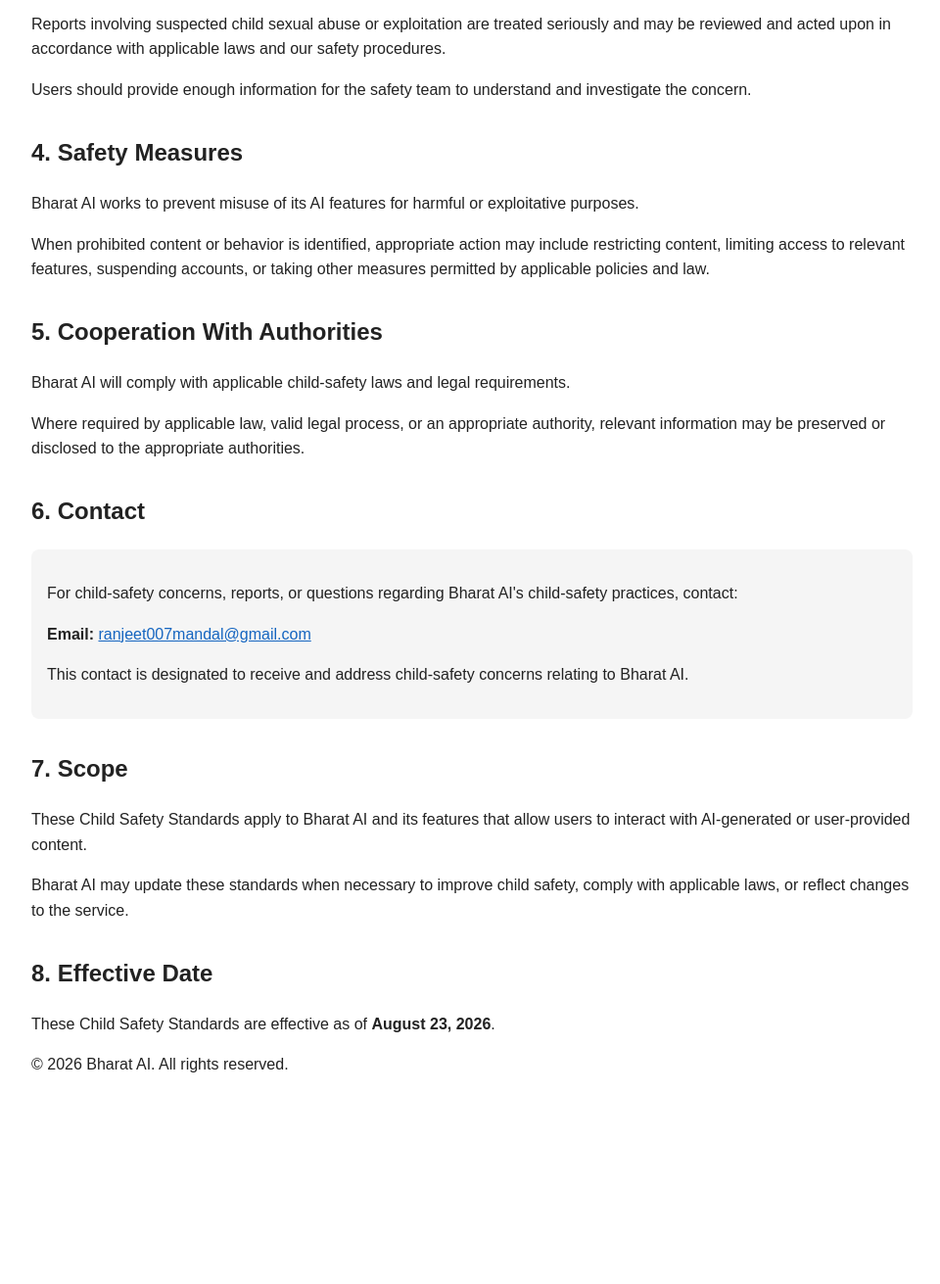
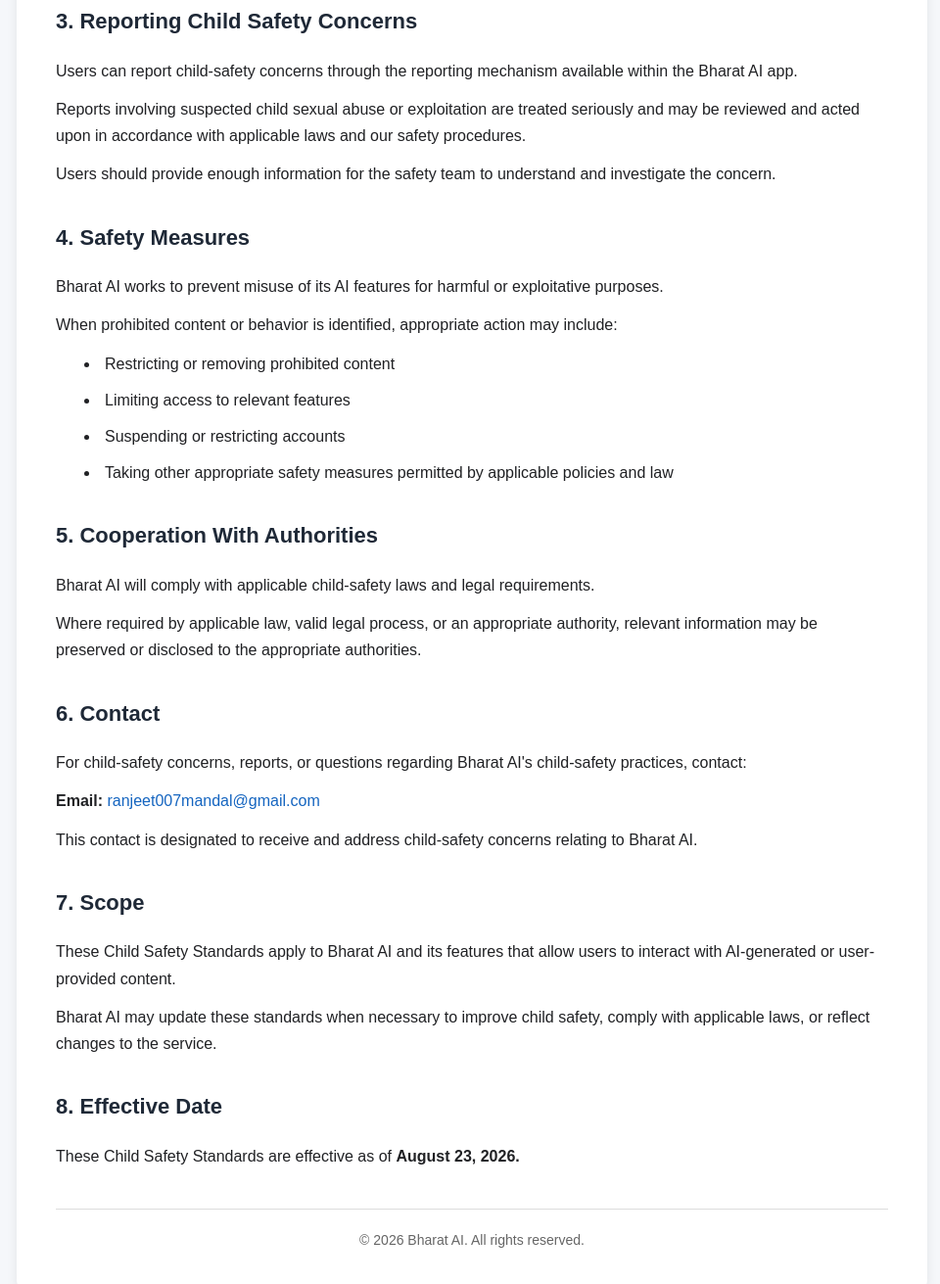
Before and after one commit to princemandal7759-creator/bharat-ai-privacy, a plain HTML site: page child-safety.html in a window 1280 px wide. Shown: the part 794-2105 px from the top of the page at 98% size, without its empty margins (158-1118 px from the left). Before the commit the page ends 1950 px from the top, so only its background shows below. Drawn offline with Linux system fonts and the light colour scheme.

Commit message:
Revise child safety standards HTML layout and styles
Updated the HTML structure and styling for child safety standards page, enhancing layout and readability.

```diff
--- a/child-safety.html
+++ b/child-safety.html
@@ -3,53 +3,105 @@
 <head>
   <meta charset="UTF-8">
   <meta name="viewport" content="width=device-width, initial-scale=1.0">
+
   <title>Bharat AI — Child Safety Standards</title>
-    <meta name="description" content="Bharat AI Child Safety Standards and CSAE prevention policy.">
+
   <style>
     body {
-            font-family: Arial, sans-serif;
-            line-height: 1.6;
-            max-width: 900px;
-            margin: 0 auto;
-            padding: 40px 20px;
-            color: #222;
-            background: #fff;
+      margin: 0;
+      padding: 0;
+      font-family: Arial, Helvetica, sans-serif;
+      background: #f5f7fa;
+      color: #202124;
+      line-height: 1.7;
+    }
+
+    .container {
+      max-width: 850px;
+      margin: 40px auto;
+      padding: 40px;
+      background: #ffffff;
+      border-radius: 12px;
+      box-shadow: 0 2px 12px rgba(0, 0, 0, 0.08);
     }
 
     h1 {
-            margin-bottom: 8px;
+      margin-top: 0;
+      color: #111827;
+      font-size: 32px;
     }
 
     h2 {
       margin-top: 32px;
+      color: #1f2937;
+      font-size: 22px;
+    }
+
+    p {
+      font-size: 16px;
+      margin: 12px 0;
     }
 
     ul {
-            padding-left: 25px;
+      margin: 12px 0 20px 25px;
+      padding-left: 20px;
+    }
+
+    li {
+      margin-bottom: 10px;
+      padding-left: 5px;
+    }
+
+    a {
+      color: #1565c0;
+      text-decoration: none;
+    }
+
+    a:hover {
+      text-decoration: underline;
     }
 
     .updated {
       color: #666;
-            margin-bottom: 30px;
+      font-size: 14px;
+      margin-bottom: 25px;
     }
 
-        .contact {
-            background: #f5f5f5;
-            padding: 16px;
-            border-radius: 8px;
+    .footer {
+      margin-top: 40px;
+      padding-top: 20px;
+      border-top: 1px solid #ddd;
+      color: #666;
+      font-size: 14px;
+      text-align: center;
     }
 
-        a {
-            color: #1565c0;
+    @media (max-width: 600px) {
+      .container {
+        margin: 15px;
+        padding: 25px 20px;
+      }
+
+      h1 {
+        font-size: 26px;
+      }
+
+      h2 {
+        font-size: 20px;
+      }
     }
   </style>
 </head>
 
 <body>
 
+  <div class="container">
+
     <h1>Bharat AI — Child Safety Standards</h1>
 
-    <p class="updated"><strong>Last updated:</strong> August 23, 2026</p>
+    <p class="updated">
+      <strong>Last updated:</strong> August 23, 2026
+    </p>
 
     <h2>1. Our Commitment to Child Safety</h2>
 
@@ -64,9 +116,12 @@
       that exploits or endangers children.
     </p>
 
+
     <h2>2. Prohibited Content and Conduct</h2>
 
-    <p>Bharat AI strictly prohibits:</p>
+    <p>
+      Bharat AI strictly prohibits:
+    </p>
 
     <ul>
       <li>Child sexual abuse material (CSAM)</li>
@@ -78,6 +133,7 @@
       <li>Any other activity involving the sexual abuse or exploitation of children</li>
     </ul>
 
+
     <h2>3. Reporting Child Safety Concerns</h2>
 
     <p>
@@ -87,14 +143,15 @@
 
     <p>
       Reports involving suspected child sexual abuse or exploitation are
-        treated seriously and may be reviewed and acted upon in accordance
-        with applicable laws and our safety procedures.
+      treated seriously and may be reviewed and acted upon in accordance with
+      applicable laws and our safety procedures.
     </p>
 
     <p>
-        Users should provide enough information for the safety team to
-        understand and investigate the concern.
+      Users should provide enough information for the safety team to understand
+      and investigate the concern.
     </p>
+
 
     <h2>4. Safety Measures</h2>
 
@@ -105,10 +162,16 @@
 
     <p>
       When prohibited content or behavior is identified, appropriate action
-        may include restricting content, limiting access to relevant features,
-        suspending accounts, or taking other measures permitted by applicable
-        policies and law.
+      may include:
     </p>
+
+    <ul>
+      <li>Restricting or removing prohibited content</li>
+      <li>Limiting access to relevant features</li>
+      <li>Suspending or restricting accounts</li>
+      <li>Taking other appropriate safety measures permitted by applicable policies and law</li>
+    </ul>
+
 
     <h2>5. Cooperation With Authorities</h2>
 
@@ -118,17 +181,17 @@
     </p>
 
     <p>
-        Where required by applicable law, valid legal process, or an
-        appropriate authority, relevant information may be preserved or
-        disclosed to the appropriate authorities.
+      Where required by applicable law, valid legal process, or an appropriate
+      authority, relevant information may be preserved or disclosed to the
+      appropriate authorities.
     </p>
+
 
     <h2>6. Contact</h2>
 
-    <div class="contact">
     <p>
-            For child-safety concerns, reports, or questions regarding
-            Bharat AI's child-safety practices, contact:
+      For child-safety concerns, reports, or questions regarding Bharat AI's
+      child-safety practices, contact:
     </p>
 
     <p>
@@ -139,10 +202,10 @@
     </p>
 
     <p>
-            This contact is designated to receive and address child-safety
-            concerns relating to Bharat AI.
+      This contact is designated to receive and address child-safety concerns
+      relating to Bharat AI.
     </p>
-    </div>
+
 
     <h2>7. Scope</h2>
 
@@ -156,14 +219,20 @@
       safety, comply with applicable laws, or reflect changes to the service.
     </p>
 
+
     <h2>8. Effective Date</h2>
 
     <p>
       These Child Safety Standards are effective as of
-        <strong>August 23, 2026</strong>.
+      <strong>August 23, 2026.</strong>
     </p>
 
-    <p>© 2026 Bharat AI. All rights reserved.</p>
+
+    <div class="footer">
+      © 2026 Bharat AI. All rights reserved.
+    </div>
+
+  </div>
 
 </body>
 </html>
```
Lines whose indentation alone changed are shown as unchanged.
